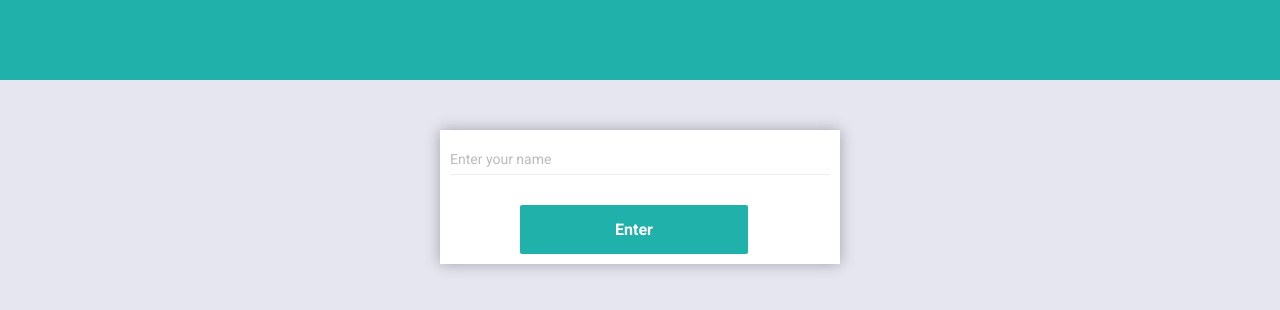
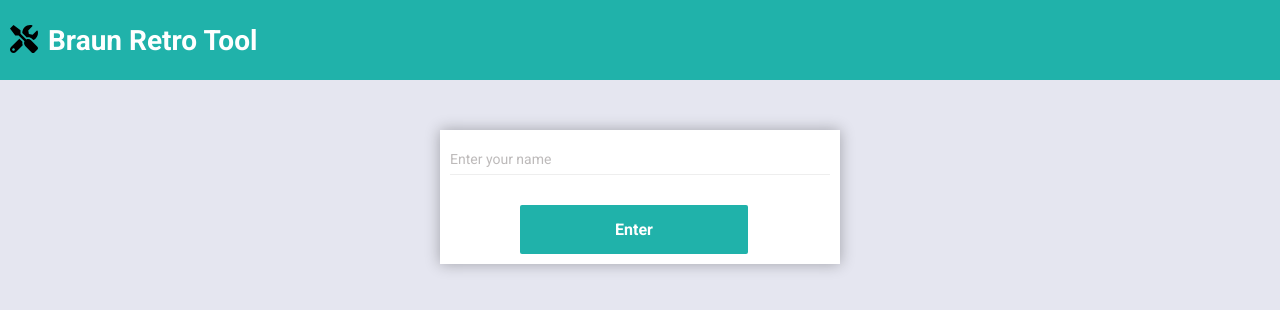
Before and after one commit to matheusbraun/braun-retro-tool-ui, a React (Create React App) app: page /login in a window 1280 px wide. Shown: the top 310 px of the page. Built offline with nearby package versions, Linux system fonts and the light colour scheme.

Commit message:
feat: adding logo to the header

```diff
--- a/src/components/Header/index.tsx
+++ b/src/components/Header/index.tsx
@@ -1,3 +1,5 @@
+import { faTools } from '@fortawesome/free-solid-svg-icons';
+import { FontAwesomeIcon } from '@fortawesome/react-fontawesome';
 import React, { memo } from 'react';
 import { useHistory } from 'react-router-dom';
 
@@ -16,13 +18,16 @@ const Header = () => {
     history.push('/login');
   };
 
-  // const handleLogoClick = () => {
-  //   if (authContext?.isAuthenticated) history.push('/');
-  // };
+  const handleLogoClick = () => {
+    if (authContext?.isAuthenticated) history.push('/');
+  };
 
   return (
     <div className="topnav">
-      {/* <img src={logo} alt="App Logo" onClick={handleLogoClick} /> */}
+      <div className="logo">
+        <FontAwesomeIcon icon={faTools} onClick={handleLogoClick} />
+        <span>Braun Retro Tool</span>
+      </div>
       {authContext?.isAuthenticated && (
         <button onClick={handleLogoutClick}>Sign Out</button>
       )}
--- a/src/components/Header/styles.css
+++ b/src/components/Header/styles.css
@@ -7,10 +7,16 @@
   align-items: center;
 }
 
-/* .topnav img {
+.topnav .logo {
   padding: 10px;
-  height: 100%;
-} */
+  font-weight: 700;
+  font-size: 28px;
+}
+
+.topnav .logo span {
+  margin-left: 10px;
+  color: white;
+}
 
 .topnav button {
   padding: 5px 16px;
```
